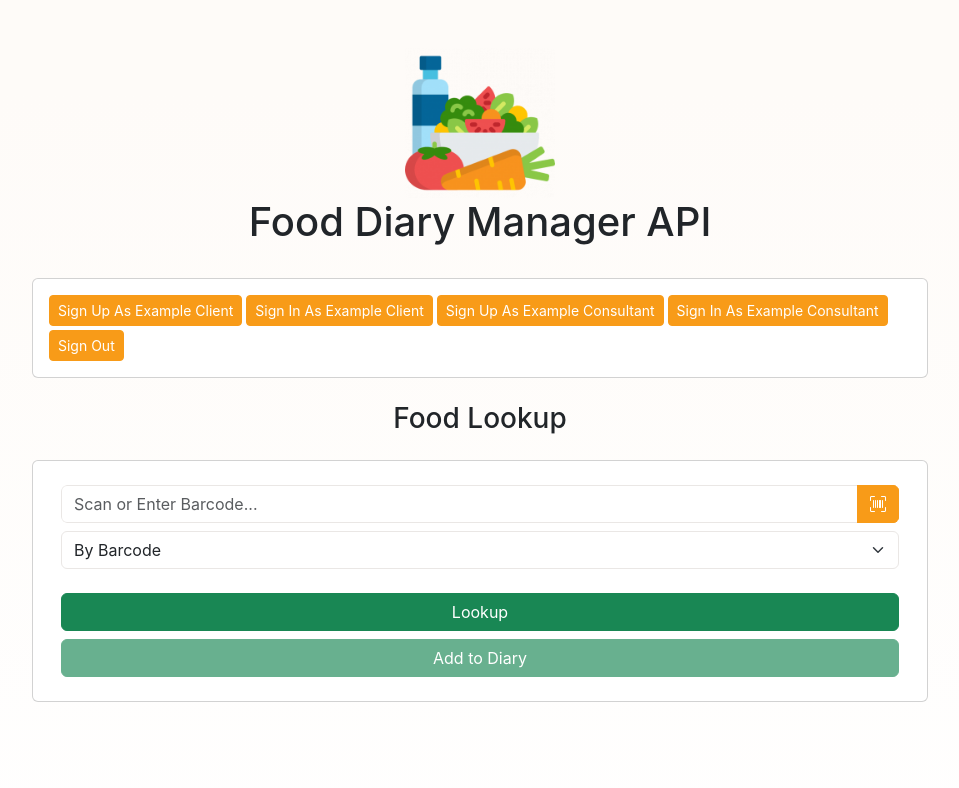
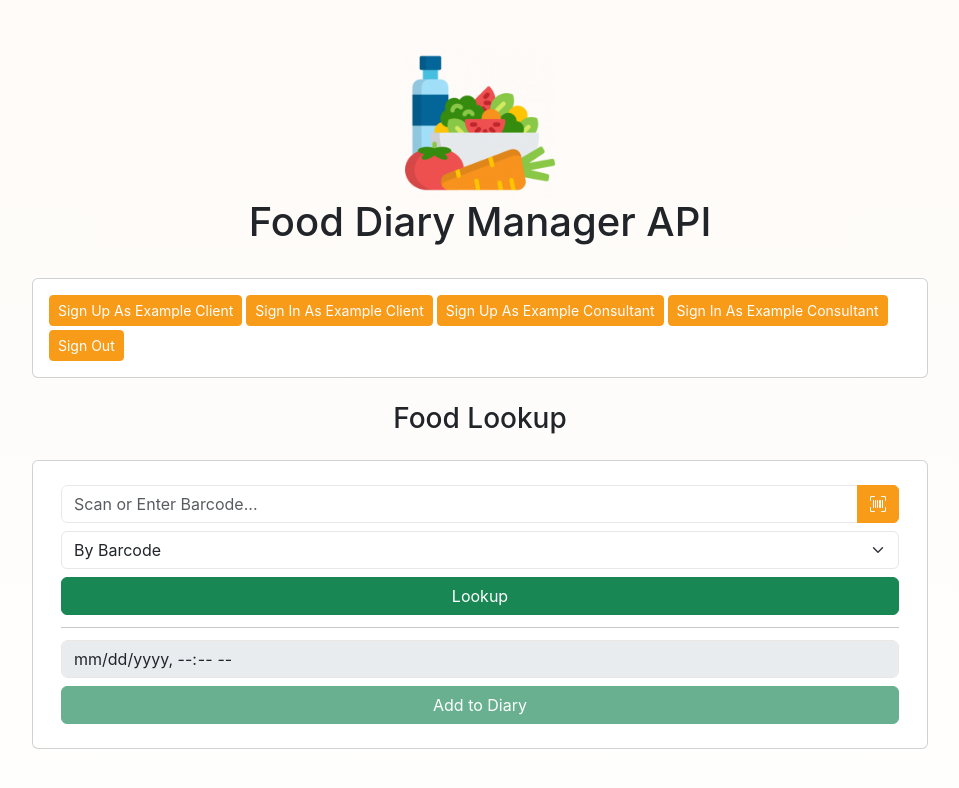
Before and after one commit to VrishtiVA/mthree-project-team-1, a React (Create React App) app in the folder application/frontend/food-diary-manager-demo/: page / in a window 1280 px wide. Shown: the top 788 px of the page, without its empty margins (160-1119 px from the left). Built offline with nearby package versions, Linux system fonts and the light colour scheme.

Commit message:
Add to diary placeholder UI

```diff
--- a/application/frontend/food-diary-manager-demo/src/components/AddFoodsWidget.jsx
+++ b/application/frontend/food-diary-manager-demo/src/components/AddFoodsWidget.jsx
@@ -7,6 +7,7 @@ export default function AddFoodsWidget() {
     const [lookupMode, setLookupMode] = useState("barcode");
     const [lookupValue, setLookupValue] = useState("");
     const [foodItem, setFoodItem] = useState(null);
+    const [dateTimeValue, setDateTimeValue] = useState(null);
 
     const goLookupItem = async () => {
         try {
@@ -20,7 +21,11 @@ export default function AddFoodsWidget() {
             }
 
             //Set if got a successful response
-            setFoodItem(response);
+            if (response)
+                setFoodItem(response);
+            else {
+                throw Error();
+            }
 
         } catch (error) {
             setFoodItem(null);
@@ -47,7 +52,7 @@ export default function AddFoodsWidget() {
                             />}
                         </div>
 
-                        <div className="mb-3">
+                        <div>
                             <select className="form-select" onChange={(e) => setLookupMode(e.target.value)}>
                                 <option
                                     value="barcode"
@@ -67,6 +72,19 @@ export default function AddFoodsWidget() {
                         <button className="btn btn-success" onClick={goLookupItem}>
                             Lookup
                         </button>
+
+                        <hr className="my-1"/>
+
+                        <div className="input-group rounded-2 overflow-hidden">
+                            <input
+                                className="form-control"
+                                placeholder="Enter date and time"
+                                type="datetime-local"
+                                value={dateTimeValue}
+                                disabled={true}
+                                onInput={(e) => setDateTimeValue(e.target.value)}
+                            />
+                        </div>
 
                         <button className="btn btn-success" disabled={true} onClick={goLookupItem}>
                             Add to Diary
```
